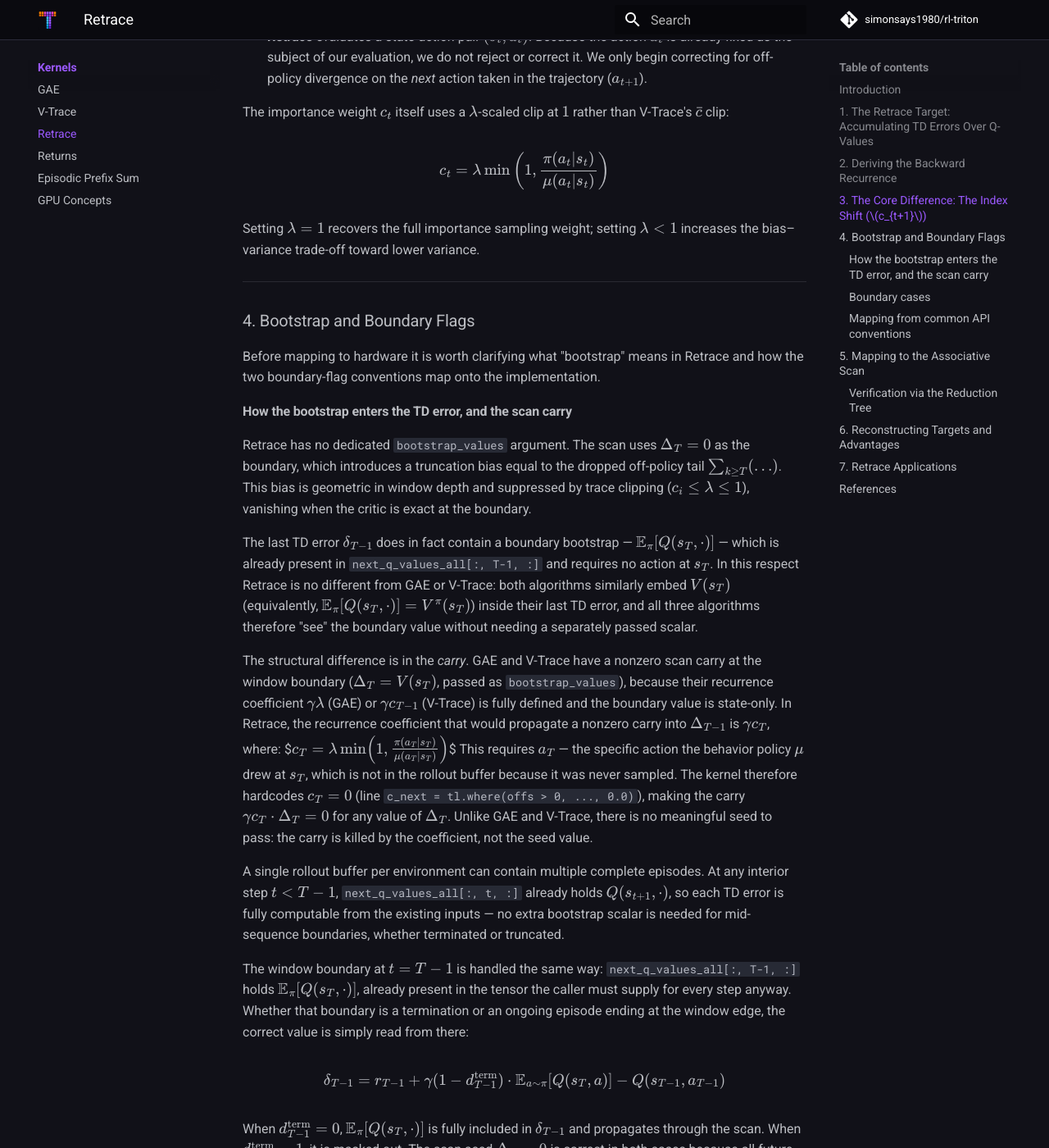
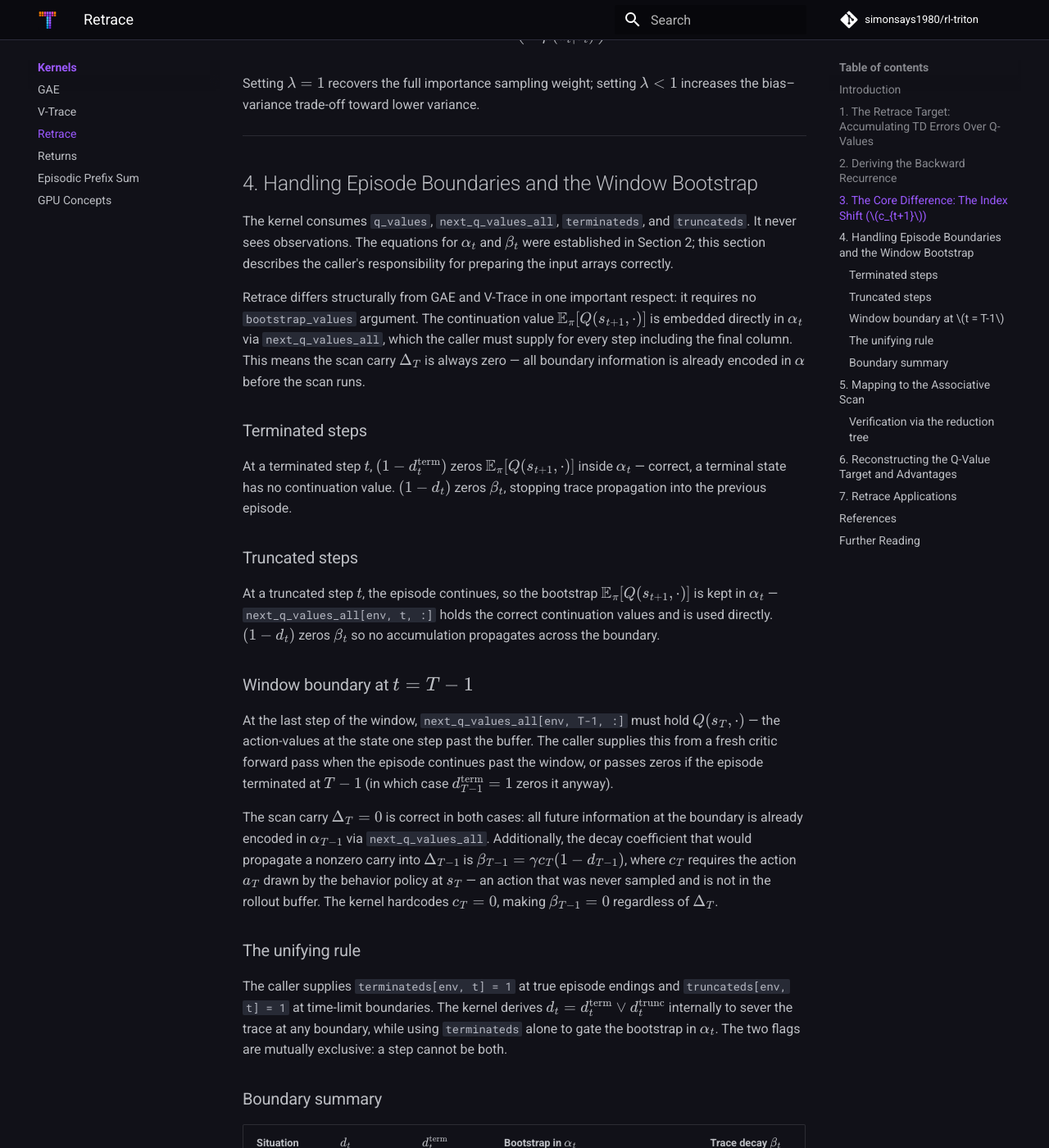
Before and after one commit to simonsays1980/rl-triton, an MkDocs documentation site: the page built from docs/kernels/retrace.md, in a window 1280 px wide and 1400 px high, scrolled down 3166 px. Shown: the whole window at 82% size. Built offline with MkDocs 1.6.1 and Material for MkDocs 9.7.7, drawn with Linux system fonts in a browser that asks for light colours; comment, search, counter and statistics services are not loaded; some of the changed text lies outside the part shown.

Commit message:
Added advantage computation to Retrace kernel to make signatures more consistent. Adapted kernel docs.
Signed-off-by: simonsays1980 <simon.zehnder@gmail.com>

````diff
--- a/docs/kernels/retrace.md
+++ b/docs/kernels/retrace.md
@@ -1,14 +1,14 @@
 # Retrace(λ) with Triton Associative Scans
 
-### Introduction
+## Introduction
 
 Having successfully accelerated both Generalized Advantage Estimation (GAE) and V-Trace, we can now adapt our $O(\log N)$ parallel associative scan to evaluate action-values using **Retrace($\lambda$)**.
 
-Retrace($\lambda$) (Munos et al., 2016) is a foundational off-policy algorithm that shares the same recursive DNA as V-Trace, but is designed for Q-learning rather than Actor-Critic state values. Because the underlying first-order recurrence remains identical, the Triton kernel requires no changes - only the PyTorch inputs need adjustment to account for an essential **index shift** in the importance sampling weights.
+Retrace($\lambda$) (Munos et al., 2016) is a foundational off-policy algorithm that shares the same recursive DNA as V-Trace, but is designed for Q-learning rather than Actor-Critic state values. Because the underlying first-order recurrence remains identical, the Triton kernel requires no changes — only the PyTorch inputs need adjustment to account for an essential **index shift** in the importance sampling weights.
 
 ---
 
-### 1. The Retrace Target: Accumulating TD Errors Over Q-Values
+## 1. The Retrace Target: Accumulating TD Errors Over Q-Values
 
 Before mapping Retrace to our hardware, it is worth asking the same question we asked for V-Trace: *Why does Retrace accumulate TD errors rather than raw discounted rewards?*
 
@@ -16,9 +16,7 @@
 
 Recall the Retrace TD error for a single step:
 
-$$\delta_t = r_t + \gamma(1-d_t^{\text{term}})\mathbb{E}_{a \sim \pi}[Q(s_{t+1}, a)] - Q(s_t, a_t)$$
-
-where $d_t^{\text{term}}$ is the true termination flag (not truncation). A truncated next state is a real continuation state whose value should be kept; only a true terminal state has no meaningful next value.
+$$\delta_t = r_t + \gamma\mathbb{E}_{a \sim \pi}[Q(s_{t+1}, a)] - Q(s_t, a_t)$$
 
 Adding this error to the baseline $Q(s_t, a_t)$ gives:
 
@@ -36,7 +34,7 @@
 
 ---
 
-### 2. Deriving the Backward Recurrence
+## 2. Deriving the Backward Recurrence
 
 The full Retrace target for state-action pair $(s_t, a_t)$ is defined in the paper (Munos et al., 2016) as an infinite-horizon sum over all future steps in the trajectory:
 
@@ -60,29 +58,27 @@
 
 $$\Delta_t = \delta_t + \gamma c_{t+1} \cdot \Delta_{t+1}$$
 
-This is the mathematically exact recurrence within a single episode. The sum in the Retrace definition naturally terminates at the episode boundary — no done flags are part of the mathematical definition.
+This is the mathematically exact recurrence within a single episode. No done flags appear — the sum in the Retrace definition naturally terminates at the episode boundary.
 
-**Implementation: episode boundaries in a rollout buffer.**
-The kernel multiplies the decay by $(1-d_t)$ to prevent accumulation from crossing episode edges:
+In a rollout buffer a single sequence may contain multiple complete episodes or end mid-episode at a truncation boundary. To prevent accumulation from crossing episode boundaries, the kernel introduces masked versions of $\alpha_t$ and $\beta_t$ that depend on two mutually exclusive flags, $d_t^{\text{term}}$ and $d_t^{\text{trunc}}$:
+
+$$\alpha_t = \delta_t = r_t + \gamma\,(1 - d_t^{\text{term}})\,\mathbb{E}_{a \sim \pi}[Q(s_{t+1}, a)] - Q(s_t, a_t)$$
 
 $$\beta_t = \gamma c_{t+1}(1 - d_t), \quad d_t = d_t^{\text{term}} \vee d_t^{\text{trunc}}$$
 
-The bootstrap inside $\delta_t$ uses $d_t^{\text{term}}$ alone, since a truncated $s_{t+1}$ is a real continuation state whose value should be kept:
-
-$$\delta_t = r_t + \gamma(1 - d_t^{\text{term}})\mathbb{E}_{a \sim \pi}[Q(s_{t+1}, a)] - Q(s_t, a_t)$$
-
-* **Terminated** ($d_t^{\text{term}} = 1$): bootstrap zeroed in $\delta_t$ — correct. $(1-d_t)$ zeros $\beta_t$ — correct, $\Delta_{t+1} = 0$ by definition.
-* **Truncated** ($d_t^{\text{trunc}} = 1$, $d_t^{\text{term}} = 0$): bootstrap kept in $\delta_t$ — correct. $(1-d_t)$ zeros $\beta_t$ — a scan convention. $\Delta_{t+1}$ of the next window is not zero; it is unavailable, and the one-step bootstrap already present in $\delta_{T-1}$ absorbs the missing tail.
+Section 4 details what this means for the caller.
 
 Notice the critical difference from V-Trace: the decay coefficient multiplying $\Delta_{t+1}$ is $\gamma c_{t+1}$ (next-step weight), not $\gamma c_t$ (current-step weight). This is examined in detail in the next section.
 
+Throughout this document $T$ denotes the **sequence length** (the number of steps in the rollout buffer), not necessarily an episode termination.
+
 ---
 
-### 3. The Core Difference: The Index Shift ($c_{t+1}$)
+## 3. The Core Difference: The Index Shift ($c_{t+1}$)
 
 If you look closely at the backward recurrence derived above, the trace weight applied to $\Delta_{t+1}$ is **$c_{t+1}$**, whereas in V-Trace the corresponding weight was **$c_t$**.
 
-This index shift is the defining mathematical difference between the two algorithms, and it exists for a very specific reason:
+This index shift follows directly from what each algorithm estimates:
 
 * **V-Trace** evaluates a state $s_t$. It must correct for the very first action $a_t$ taken from that state, so it applies importance sampling immediately ($c_t$).
 * **Retrace** evaluates a state-action pair $(s_t, a_t)$. Because the action $a_t$ is already fixed as the subject of our evaluation, we do not reject or correct it. We only begin correcting for off-policy divergence on the *next* action taken in the trajectory ($a_{t+1}$).
@@ -95,78 +91,52 @@
 
 ---
 
-### 4. Bootstrap and Boundary Flags
+## 4. Handling Episode Boundaries and the Window Bootstrap
 
-Before mapping to hardware it is worth clarifying what "bootstrap" means in Retrace and how the two boundary-flag conventions map onto the implementation.
+The kernel consumes `q_values`, `next_q_values_all`, `terminateds`, and `truncateds`. It never sees observations. The equations for $\alpha_t$ and $\beta_t$ were established in Section 2; this section describes the caller's responsibility for preparing the input arrays correctly.
 
-#### How the bootstrap enters the TD error, and the scan carry
+Retrace differs structurally from GAE and V-Trace in one important respect: it requires no `bootstrap_values` argument. The continuation value $\mathbb{E}_\pi[Q(s_{t+1},\cdot)]$ is embedded directly in $\alpha_t$ via `next_q_values_all`, which the caller must supply for every step including the final column. This means the scan carry $\Delta_T$ is always zero — all boundary information is already encoded in $\alpha$ before the scan runs.
 
-Retrace has no dedicated `bootstrap_values` argument. The scan uses $\Delta_T = 0$ as the boundary, which introduces a truncation bias equal to the dropped off-policy tail $\sum_{k \geq T}(\ldots)$. This bias is geometric in window depth and suppressed by trace clipping ($c_i \leq \lambda \leq 1$), vanishing when the critic is exact at the boundary.
+### Terminated steps
 
-The last TD error $\delta_{T-1}$ does in fact contain a boundary bootstrap — $\mathbb{E}_\pi[Q(s_T,\cdot)]$ — which is already present in `next_q_values_all[:, T-1, :]` and requires no action at $s_T$. In this respect Retrace is no different from GAE or V-Trace: both algorithms similarly embed $V(s_T)$ (equivalently, $\mathbb{E}_\pi[Q(s_T,\cdot)] = V^\pi(s_T)$) inside their last TD error, and all three algorithms therefore "see" the boundary value without needing a separately passed scalar.
+At a terminated step $t$, $(1 - d_t^{\text{term}})$ zeros $\mathbb{E}_\pi[Q(s_{t+1},\cdot)]$ inside $\alpha_t$ — correct, a terminal state has no continuation value. $(1 - d_t)$ zeros $\beta_t$, stopping trace propagation into the previous episode.
 
-The structural difference is in the *carry*. GAE and V-Trace have a nonzero scan carry at the window boundary ($\Delta_T = V(s_T)$, passed as `bootstrap_values`), because their recurrence coefficient $\gamma\lambda$ (GAE) or $\gamma c_{T-1}$ (V-Trace) is fully defined and the boundary value is state-only. In Retrace, the recurrence coefficient that would propagate a nonzero carry into $\Delta_{T-1}$ is $\gamma c_T$, where:
-$$c_T = \lambda\min\!\left(1,\frac{\pi(a_T|s_T)}{\mu(a_T|s_T)}\right)$$
-This requires $a_T$ — the specific action the behavior policy $\mu$ drew at $s_T$, which is not in the rollout buffer because it was never sampled. The kernel therefore hardcodes $c_T = 0$ (line `c_next = tl.where(offs > 0, ..., 0.0)`), making the carry $\gamma c_T \cdot \Delta_T = 0$ for any value of $\Delta_T$. Unlike GAE and V-Trace, there is no meaningful seed to pass: the carry is killed by the coefficient, not the seed value.
+### Truncated steps
 
-A single rollout buffer per environment can contain multiple complete episodes. At any interior step $t < T-1$, `next_q_values_all[:, t, :]` already holds $Q(s_{t+1}, \cdot)$, so each TD error is fully computable from the existing inputs — no extra bootstrap scalar is needed for mid-sequence boundaries, whether terminated or truncated.
+At a truncated step $t$, the episode continues, so the bootstrap $\mathbb{E}_\pi[Q(s_{t+1},\cdot)]$ is kept in $\alpha_t$ — `next_q_values_all[env, t, :]` holds the correct continuation values and is used directly. $(1 - d_t)$ zeros $\beta_t$ so no accumulation propagates across the boundary.
 
-The window boundary at $t=T-1$ is handled the same way: `next_q_values_all[:, T-1, :]` holds $\mathbb{E}_\pi[Q(s_T, \cdot)]$, already present in the tensor the caller must supply for every step anyway. Whether that boundary is a termination or an ongoing episode ending at the window edge, the correct value is simply read from there:
+### Window boundary at $t = T-1$
 
-$$\delta_{T-1} = r_{T-1} + \gamma (1 - d_{T-1}^{\text{term}}) \cdot \mathbb{E}_{a \sim \pi}[Q(s_T, a)] - Q(s_{T-1}, a_{T-1})$$
+At the last step of the window, `next_q_values_all[env, T-1, :]` must hold $Q(s_T, \cdot)$ — the action-values at the state one step past the buffer. The caller supplies this from a fresh critic forward pass when the episode continues past the window, or passes zeros if the episode terminated at $T-1$ (in which case $d_{T-1}^{\text{term}} = 1$ zeros it anyway).
 
-When $d_{T-1}^{\text{term}} = 0$, $\mathbb{E}_\pi[Q(s_T, \cdot)]$ is fully included in $\delta_{T-1}$ and propagates through the scan. When $d_{T-1}^{\text{term}} = 1$, it is masked out. The scan seed $\Delta_T = 0$ is correct in both cases because all future information is already encoded in $\delta$ before the scan runs.
+The scan carry $\Delta_T = 0$ is correct in both cases: all future information at the boundary is already encoded in $\alpha_{T-1}$ via `next_q_values_all`. Additionally, the decay coefficient that would propagate a nonzero carry into $\Delta_{T-1}$ is $\beta_{T-1} = \gamma c_T (1 - d_{T-1})$, where $c_T$ requires the action $a_T$ drawn by the behavior policy at $s_T$ — an action that was never sampled and is not in the rollout buffer. The kernel hardcodes $c_T = 0$, making $\beta_{T-1} = 0$ regardless of $\Delta_T$.
 
-GAE and V-Trace differ here: their `values` tensor holds only $V(s_t)$ for $t=0,\ldots,T-1$, so $V(s_T)$ at the window boundary is genuinely absent and must be passed as a dedicated `bootstrap_values` scalar per environment. See [GAE §5](gae.md#5-handling-episode-boundaries-and-the-window-bootstrap) and [V-Trace §5](vtrace.md#5-reconstructing-targets-and-advantages) for the full derivation.
+### The unifying rule
 
-#### Boundary cases
+The caller supplies `terminateds[env, t] = 1` at true episode endings and `truncateds[env, t] = 1` at time-limit boundaries. The kernel derives $d_t = d_t^{\text{term}} \vee d_t^{\text{trunc}}$ internally to sever the trace at any boundary, while using `terminateds` alone to gate the bootstrap in $\alpha_t$. The two flags are mutually exclusive: a step cannot be both.
 
-A single trajectory buffer per environment can contain multiple episodes separated by done flags. Two types of episode boundary can occur at any step $t \in \{0,\ldots,T-1\}$; a third case applies only at the final step $T-1$:
+### Boundary summary
 
-| Situation | When | $d_t$ | $d_t^{\text{term}}$ | Bootstrap in $\alpha_t$ | Trace decay $\beta_t$ |
-|---|---|---|---|---|---|
-| **Terminated** | any $t$ | 1 | 1 | Zeroed: $r_t - Q_t$ | $0$ — scan stops |
-| **Truncated** | any $t$ | 1 | 0 | Kept: $r_t + \gamma\mathbb{E}_\pi[Q(s_{t+1},\cdot)] - Q_t$ | $0$ — scan stops |
-| **Window end** | $t=T-1$ only | 0 | 0 | Kept: $r_{T-1} + \gamma\mathbb{E}_\pi[Q(s_T,\cdot)] - Q_{T-1}$ | $0$ — scan stops ($c_T$ undefined) |
-
-In the **terminated** case, $s_{t+1}$ is a reset state with no meaningful value, so the bootstrap $\gamma\mathbb{E}_\pi[Q(s_{t+1},\cdot)]$ is zeroed by $(1 - d_t^{\text{term}})$. The scan is also stopped ($d_t=1$ zeros $\beta_t$) to prevent the correction for the new episode from bleeding into the previous one.
-
-In the **truncated** case, $s_{t+1}$ is a real continuation state, so the bootstrap is kept in $\alpha_t$. The scan is still stopped ($d_t=1$ zeros $\beta_t$) for the same episode-isolation reason. The one-step bootstrap already captures the estimated value of the continuation; no separate carry is needed.
-
-At the **window boundary** $t=T-1$, if the episode is still ongoing ($d_{T-1}=0$), the bootstrap $\gamma\mathbb{E}_\pi[Q(s_T,\cdot)]$ is kept in $\alpha_{T-1}$. The scan stops here not because of any done flag but because $c_T$ is undefined — no action was sampled at $s_T$, so $c_T$ is hardcoded to $0$, making $\beta_{T-1} = \gamma \cdot 0 \cdot (1 - d_{T-1}) = 0$.
-
-The two derived quantities the implementation uses are:
-
-$$d_t^{\text{term}} = d_t - d_t^{\text{trunc}} \qquad \text{(gates the bootstrap in } \alpha_t\text{)}$$
-
-$$d_t = d_t^{\text{term}} \vee d_t^{\text{trunc}} \qquad \text{(gates trace decay in } \beta_t\text{)}$$
-
-#### Mapping from common API conventions
-
-**Gymnasium** returns `terminated` and `truncated` separately - pass them directly:
-```python
-compute_retrace(..., dones=terminated | truncated, truncateds=truncated)
-```
-
-**Single done-flag APIs** (older Gym, most existing RL codebases) merge both into one flag. Pass it as `dones` and omit `truncateds`. The bootstrap is then zeroed on every boundary - correct for purely episodic data, conservative for windowed trajectories:
-```python
-compute_retrace(..., dones=done)   # truncateds defaults to None
-```
+| Situation | $d_t$ | $d_t^{\text{term}}$ | Bootstrap in $\alpha_t$ | Trace decay $\beta_t$ |
+|---|---|---|---|---|
+| **Terminated** | 1 | 1 | Zeroed: $r_t - Q_t$ | $0$ — scan stops |
+| **Truncated** | 1 | 0 | Kept: $r_t + \gamma\mathbb{E}_\pi[Q(s_{t+1},\cdot)] - Q_t$ | $0$ — scan stops |
+| **Window end** | 0 | 0 | Kept: $r_{T-1} + \gamma\mathbb{E}_\pi[Q(s_T,\cdot)] - Q_{T-1}$ | $0$ — $c_T$ undefined |
 
 ---
 
-### 5. Mapping to the Associative Scan
+## 5. Mapping to the Associative Scan
 
 Despite the index shift, the mathematical structure is still a perfect first-order recurrence conforming to our kernel's expected $f(x) = \alpha + \beta x$ transformation.
 
 The inputs map to hardware tuples $(\alpha, \beta)$ as follows:
 
 * **TD accumulation ($\alpha_t$):** $\alpha_t = \delta_t = r_t + \gamma(1-d_t^{\text{term}})\mathbb{E}_{a \sim \pi}[Q(s_{t+1}, a)] - Q(s_t, a_t)$
-* **Trace Decay coefficient ($\beta_t$):** $\beta_t = \gamma c_{t+1}(1-d_t)$
+* **Trace decay coefficient ($\beta_t$):** $\beta_t = \gamma c_{t+1}(1-d_t)$
 
-Because $c_{t+1}$ requires looking one step into the future, we simply shift the $c$ array in PyTorch using `torch.roll` before passing it to the Triton kernel.
+Because $c_{t+1}$ requires looking one step into the future, the fused kernel reads the action probabilities at $t+1$ directly into registers for each timestep rather than pre-shifting the array in PyTorch before the kernel launches.
 
-#### Verification via the Reduction Tree
+### Verification via the reduction tree
 
 The reduction tree mechanics are identical to those described in the [GAE tutorial](gae.md#3-the-mechanism-detailed-trace-of-a-4-step-reduction-tree). The following verifies only what is specific to Retrace: how the index shift manifests in the accumulated polynomial. As with GAE and V-Trace, the array is reversed so that threads look "left" to reach chronologically later data.
 
@@ -178,35 +148,41 @@
 
 $$\alpha_{1..4} = \delta_1 + (\gamma c_2)\delta_2 + (\gamma c_2)(\gamma c_3)\delta_3 + (\gamma c_2)(\gamma c_3)(\gamma c_4)\delta_4$$
 
-Notice that $c_1$ does not appear anywhere in this polynomial. This is the index shift in action: $c_1$ is the importance weight for the *last* chronological action in the trajectory. Because Retrace only begins correcting from the *next* step onward, the decay *into* the last TD error $\delta_1$ would require $c_0$ - a weight from one step before the trajectory starts, which does not exist. The implementation forces this out-of-bounds weight to zero (`c_next[:, -1] = 0.0`), so the last step always contributes $\delta_1$ unscaled. $c_1$ itself is simply never needed: no TD error to its left exists that it could weight.
+Notice that $c_1$ does not appear anywhere in this polynomial. This is the index shift in action. The Retrace definition assigns each $\delta_k$ a weight equal to $\prod_{i=t+1}^{k} c_i$: the product starts one step ahead of the base step $t$, so the base term $\delta_1$ (where $k=t=1$) carries the empty product and enters unscaled. The first IS correction, $c_2$, only appears on $\delta_2$ — reflecting that Retrace treats the action $a_1$ being evaluated as fixed and begins correcting for off-policy divergence only from $a_2$ onward.
 
 This is exactly $\Delta_1$ from the unrolled recurrence above: each TD error $\delta_k$ is multiplied by the product of $c$ weights starting at index $k$ (one step ahead of the originating state), precisely matching the $\prod_{i=t+1}^{k} c_i$ product in the Retrace target.
 
 ---
 
-### 6. Reconstructing Targets and Advantages
+## 6. Reconstructing the Q-Value Target and Advantages
 
-Once the $O(\log N)$ kernel finishes, every thread holds its correct $\Delta_t$. The final Retrace targets are reconstructed in PyTorch using parallel vector additions.
+Once the $O(\log N)$ scan finishes, the fused kernel computes the Q-value target and the actor advantage in the same Triton program before returning to the host. This mirrors the V-Trace fused kernel exactly.
 
-**1. Target Q-Value (for Critic Loss):**
+**Step 3 — Q-value targets.** The scan result $\Delta_t$ is added to $Q(s_t, a_t)$ in registers before the final write to HBM, avoiding a separate round-trip:
 
 $$Q^{ret}_t = \Delta_t + Q(s_t, a_t)$$
 
-**2. Target Advantage (for Actor Policy Gradient):**
+**Step 4 — Advantages.** After a synchronisation barrier, each thread reloads $Q^{ret}_{t+1}$ from HBM and computes:
 
-The policy gradient uses the same one-step TD structure as V-Trace, but bootstraps with the Retrace Q-target rather than the raw critic estimate:
+$$A_t = \rho_t \left( r_t + \gamma\,(1 - d_t^{\text{term}})\,Q^{ret}_{t+1} - Q(s_t, a_t) \right)$$
 
-$$A_t = \rho_t \left( r_t + \gamma Q^{ret}_{t+1} - Q(s_t, a_t) \right)$$
+where $\rho_t = \min\!\left(\bar{\rho}, \frac{\pi(a_t|s_t)}{\mu(a_t|s_t)}\right)$ is the clipped importance weight for the actor update. At $t = T-1$, $Q^{ret}_T$ is out-of-bounds and treated as $0$ — the one-step bootstrap is already inside $\delta_{T-1}$ via `next_q_values_all`, so the advantage reflects only the immediate TD correction at the window boundary.
 
-where $\rho_t = \min\!\left(\bar{\rho}, \frac{\pi(a_t|s_t)}{\mu(a_t|s_t)}\right)$ is the V-Trace-style clipped importance weight for the actor update.
+For sequences exceeding the flat kernel limit, the chunked path performs both additions in PyTorch after the scan.
 
-### 7. Retrace Applications
+---
+
+## 7. Retrace Applications
 
 Retrace($\lambda$) was introduced by DeepMind to solve the variance explosion problem inherent in standard importance sampling, allowing algorithms to safely utilize off-policy data without discarding multi-step returns (Munos et al., 2016). Its ability to process off-policy trajectories from experience replay buffers made it a cornerstone of sample-efficient reinforcement learning. Specifically, Retrace was combined with trust region optimization to create the Actor-Critic with Experience Replay (ACER) algorithm, which demonstrated strong sample efficiency in both discrete and continuous control environments (Wang et al., 2017).
 
 ---
 
-### References
+## References
 
 * Munos, R., Stepleton, T., Harutyunyan, A., & Bellemare, M. G. (2016). *Safe and Efficient Off-Policy Reinforcement Learning.* Advances in Neural Information Processing Systems.
 * Wang, Z., Bapst, V., Heess, N., Mnih, V., Munos, R., Kavukcuoglu, K., & de Freitas, N. (2017). *Sample Efficient Actor-Critic with Experience Replay.* arXiv:1611.01224.
+
+## Further Reading
+
+* [Off-Policy Correction](https://pseudo-rnd-thoughts.github.io/blog/off-policy-correction/) — A visual explanation of off-policy correction methods, covering the importance sampling rationale behind Retrace and related algorithms.
````
Also changed, not shown: docs/kernels/gae.md (+12 -0 lines), docs/kernels/vtrace.md (+13 -1 lines), 4 other files.
